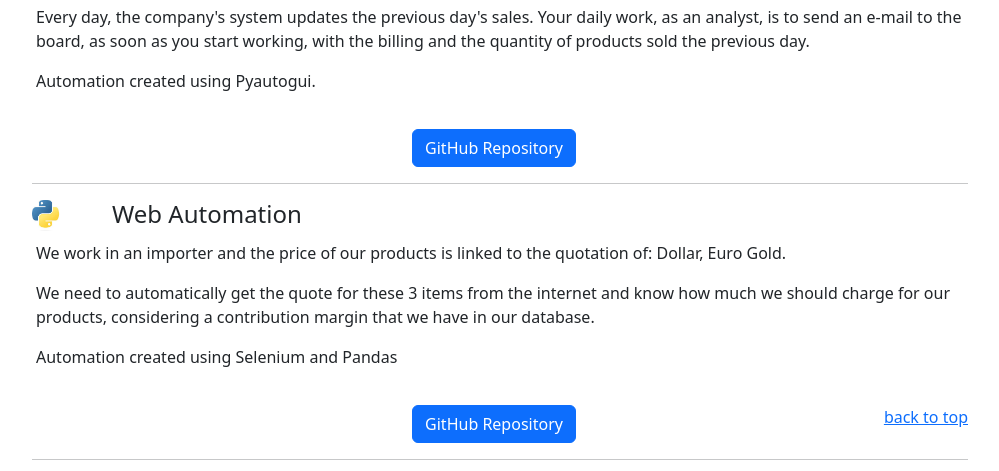
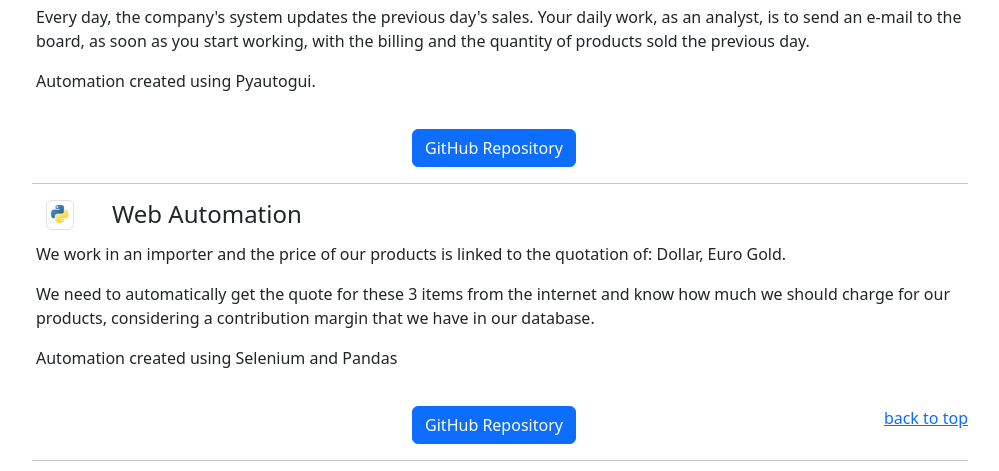
Before and after one commit to pcarpes/pedro_web_page, a Flask app: page /projects in a window 1280 px wide. Shown: the part 211-682 px from the top of the page, without its empty margins (140-1139 px from the left). Run offline with Flask 3, Linux system fonts and the light colour scheme.

Commit message:
Update projects.html

```diff
--- a/templates/projects.html
+++ b/templates/projects.html
@@ -26,7 +26,7 @@
   <hr>
   <div class="row">
     <div class="col col-sm-1">
-      <img src="{{url_for('static', filename='icons/python_icon.jpg')}}" class="img-fluid w-50 max-width: 50% height: auto" alt="Python">
+      <img src="{{url_for('static', filename='icons/python_icon.jpg')}}" class="img-fluid w-50 mx-auto d-block mb-2 float-md-left mr-md-4 img-thumbnail" alt="Python">
     </div>
     <div class="col-md-auto ">
       <h4>Web Automation</h4>
```
